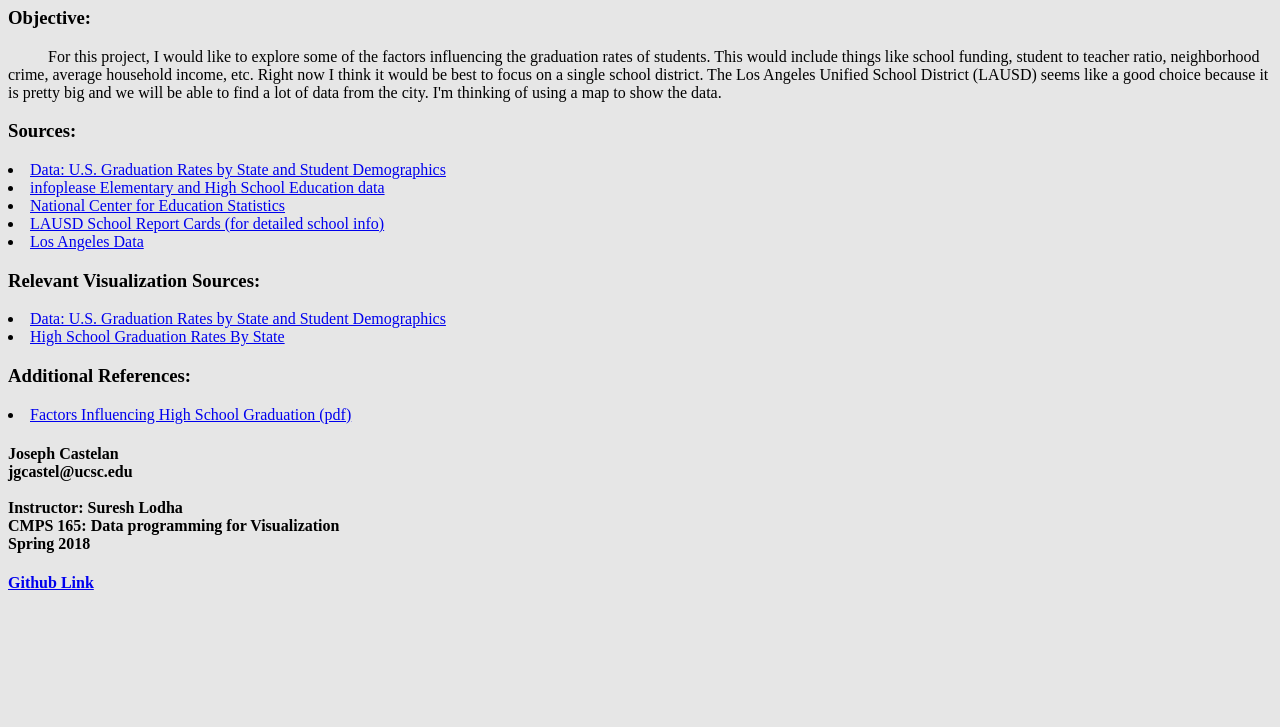
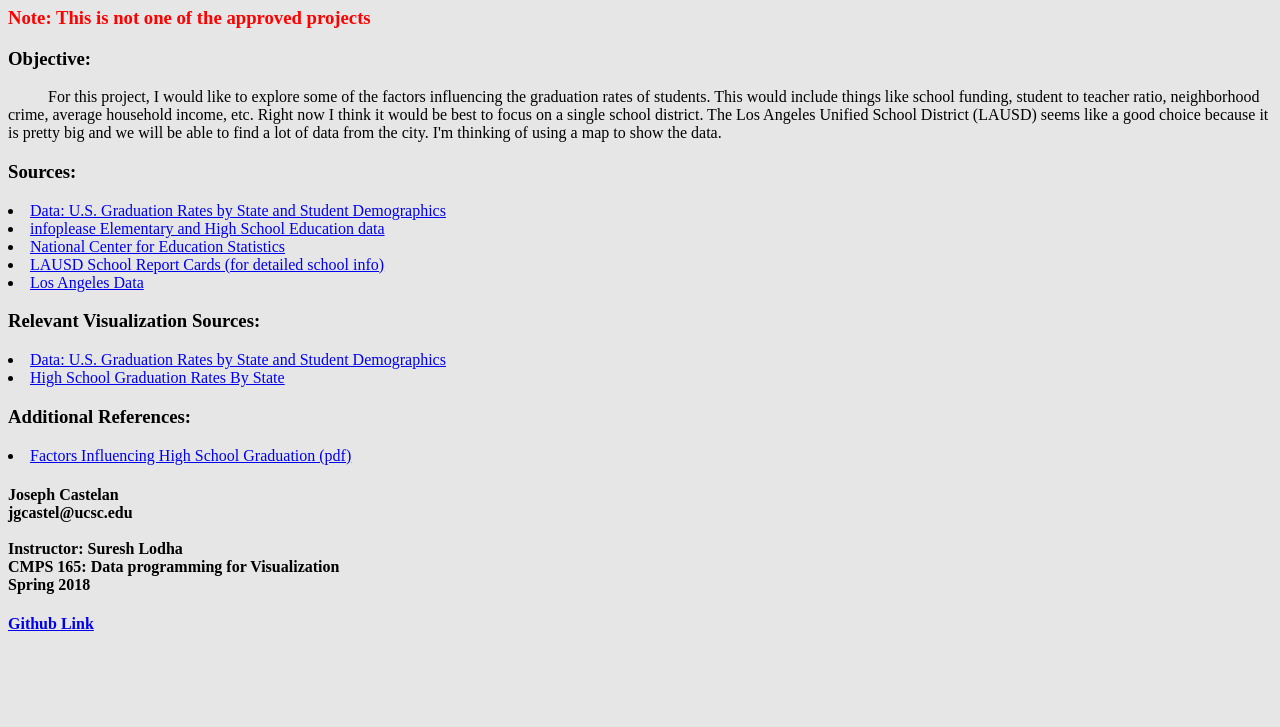
Before and after one commit to JCastelan/dv_potential_final_project, a plain HTML site: page index.html in a window 1280 px wide. Shown: the part 73-800 px from the top of the page. Drawn offline with nearby package versions, Linux system fonts and the light colour scheme.

Commit message:
added a note

```diff
--- a/index.html
+++ b/index.html
@@ -12,6 +12,7 @@
   </head>
   <body>
       <h1>Factors affecting High School Graduation Rates</h1>
+      <h3 style="color:red"><b>Note: This is not one of the approved projects</b></h3>
       <h3>Objective:</h3>
       <p>For this project, I would like to explore some of the factors influencing the graduation rates of students. This would include things like school funding, student to teacher ratio, neighborhood crime, average household income, etc. Right now I think it would be best to focus on a single school district. The Los Angeles Unified School District (LAUSD) seems like a good choice because it is pretty big and we will be able to find a lot of data from the city. I'm thinking of using a map to show the data.</p>
       <h3>Sources:</h3>
```
